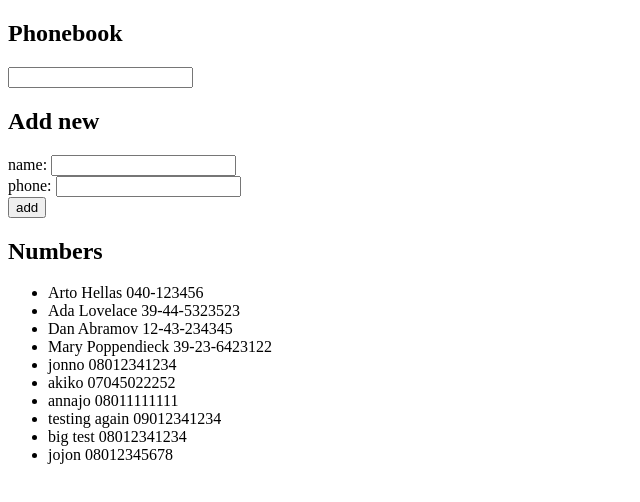
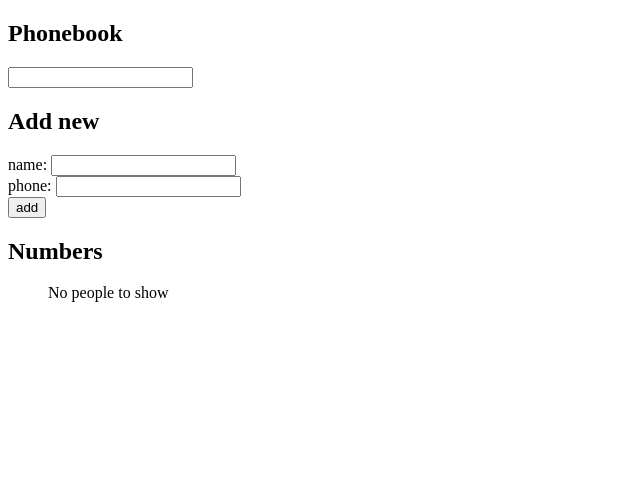
Before and after one commit to mannywq/fullstackopen, a React (Create React App) app in the folder part2/phonebook/: page / in a window 1280 px wide. Shown: the top 502 px of the page, without its empty margins (0-640 px from the left). Built offline with nearby package versions, Linux system fonts and the light colour scheme; data requests are answered from the project's data file.

Commit message:
2.15-2.17

```diff
--- a/part2/phonebook/db.json
+++ b/part2/phonebook/db.json
@@ -1,54 +1,3 @@
 {
-  "persons": [
-    {
-      "name": "Arto Hellas",
-      "phone": "040-123456",
-      "id": 1
-    },
-    {
-      "name": "Ada Lovelace",
-      "phone": "39-44-5323523",
-      "id": 2
-    },
-    {
-      "name": "Dan Abramov",
-      "phone": "12-43-234345",
-      "id": 3
-    },
-    {
-      "name": "Mary Poppendieck",
-      "phone": "39-23-6423122",
-      "id": 4
-    },
-    {
-      "name": "jonno",
-      "phone": "08012341234",
-      "id": 5
-    },
-    {
-      "name": "akiko",
-      "phone": "07045022252",
-      "id": 6
-    },
-    {
-      "name": "annajo",
-      "phone": "08011111111",
-      "id": 7
-    },
-    {
-      "name": "testing again",
-      "phone": "09012341234",
-      "id": 8
-    },
-    {
-      "name": "big test",
-      "phone": "08012341234",
-      "id": 9
-    },
-    {
-      "name": "jojon",
-      "phone": "08012345678",
-      "id": 10
-    }
-  ]
+  "persons": []
 }
--- a/part2/phonebook/src/App.js
+++ b/part2/phonebook/src/App.js
@@ -29,6 +29,26 @@ const App = () => {
     })
   },[])
 
+  const handleDelete = (event) => {
+
+    const id=event.target.id
+    const name=event.target.name
+
+    if (window.confirm(`Are you sure you want to delete ${name}`)) {
+
+    personService.remove(id)
+
+    personService.getAll().then(personData => {
+
+      setPersons(personData)
+      setLoading(false)
+    })
+  }
+
+
+
+
+      }
 
   const formSubmit = () => {
 
@@ -160,7 +180,7 @@ if (isLoading !== true)
 
       <h2>Numbers</h2>
       <ul>
-       <Content state={searching} term={searchTerm} list={persons}/>
+       <Content state={searching} term={searchTerm} list={persons} remover={handleDelete}/>
 
       </ul>
 
--- a/part2/phonebook/src/components/Content.js
+++ b/part2/phonebook/src/components/Content.js
@@ -1,4 +1,6 @@
-const Content = ({state, term, list}) => {
+import personService from "../services/personService"
+
+const Content = ({state, term, list, remover}) => {
 
   console.log(list)
   const persons = list
@@ -27,7 +29,7 @@ const Content = ({state, term, list}) => {
     }
     else {
 
-    const output = persons.map(p => <li>{ p.name } {p.phone}</li>)
+    const output = (persons.length > 0) ? persons.map(p => <li>{ p.name } {p.phone}<button id={p.id} name={p.name} onClick={remover}>Delete</button></li>) : <p>No people to show</p>
 
     return output
 
--- a/part2/phonebook/src/services/personService.js
+++ b/part2/phonebook/src/services/personService.js
@@ -23,4 +23,11 @@ const update = (id, newObject) => {
 
 }
 
-export default { getAll, create, update }
+const remove = (id) => {
+
+    const request = axios.delete(`${db}/${id}`)
+    return request.then(response => response.data)
+
+}
+
+export default { getAll, create, update, remove }
```
